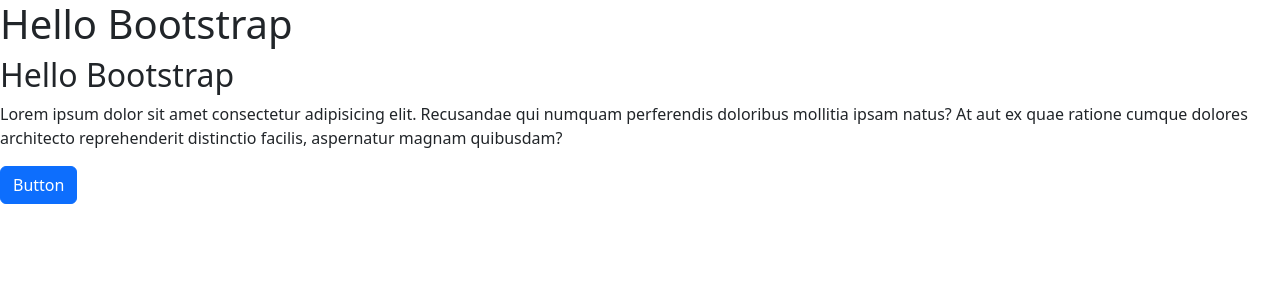
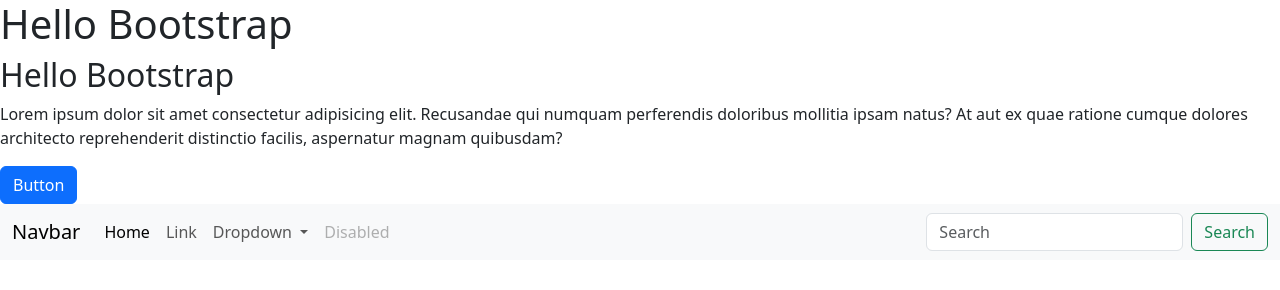
Before and after one commit to NinjaCoderM/learn-bootstrap-scss, a plain HTML site: page learn-bootstrap-basic/index.html in a window 1280 px wide. Drawn offline with Linux system fonts and the light colour scheme.

Commit message:
copy navbar from download site, before closing </body> type sript:src and insert path <script src="js/bootstrap.min.js"></script>

```diff
--- a/learn-bootstrap-basic/index.html
+++ b/learn-bootstrap-basic/index.html
@@ -11,5 +11,42 @@
     <h2>Hello Bootstrap</h2>  <!-- Duplicate with shift alt down --> <!-- Strg D in IntelliJ -->
     <p>Lorem ipsum dolor sit amet consectetur adipisicing elit. Recusandae qui numquam perferendis doloribus mollitia ipsam natus? At aut ex quae ratione cumque dolores architecto reprehenderit distinctio facilis, aspernatur magnam quibusdam?</p>
     <button class="btn btn-primary">Button</button>
+    <nav class="navbar navbar-expand-lg bg-body-tertiary">
+        <div class="container-fluid">
+          <a class="navbar-brand" href="#">Navbar</a>
+          <button class="navbar-toggler" type="button" data-bs-toggle="collapse" data-bs-target="#navbarSupportedContent" aria-controls="navbarSupportedContent" aria-expanded="false" aria-label="Toggle navigation">
+            <span class="navbar-toggler-icon"></span>
+          </button>
+          <div class="collapse navbar-collapse" id="navbarSupportedContent">
+            <ul class="navbar-nav me-auto mb-2 mb-lg-0">
+              <li class="nav-item">
+                <a class="nav-link active" aria-current="page" href="#">Home</a>
+              </li>
+              <li class="nav-item">
+                <a class="nav-link" href="#">Link</a>
+              </li>
+              <li class="nav-item dropdown">
+                <a class="nav-link dropdown-toggle" href="#" role="button" data-bs-toggle="dropdown" aria-expanded="false">
+                  Dropdown
+                </a>
+                <ul class="dropdown-menu">
+                  <li><a class="dropdown-item" href="#">Action</a></li>
+                  <li><a class="dropdown-item" href="#">Another action</a></li>
+                  <li><hr class="dropdown-divider"></li>
+                  <li><a class="dropdown-item" href="#">Something else here</a></li>
+                </ul>
+              </li>
+              <li class="nav-item">
+                <a class="nav-link disabled" aria-disabled="true">Disabled</a>
+              </li>
+            </ul>
+            <form class="d-flex" role="search">
+              <input class="form-control me-2" type="search" placeholder="Search" aria-label="Search"/>
+              <button class="btn btn-outline-success" type="submit">Search</button>
+            </form>
+          </div>
+        </div>
+      </nav>
+      <script src="js/bootstrap.min.js"></script>
 </body>
 </html>
```
